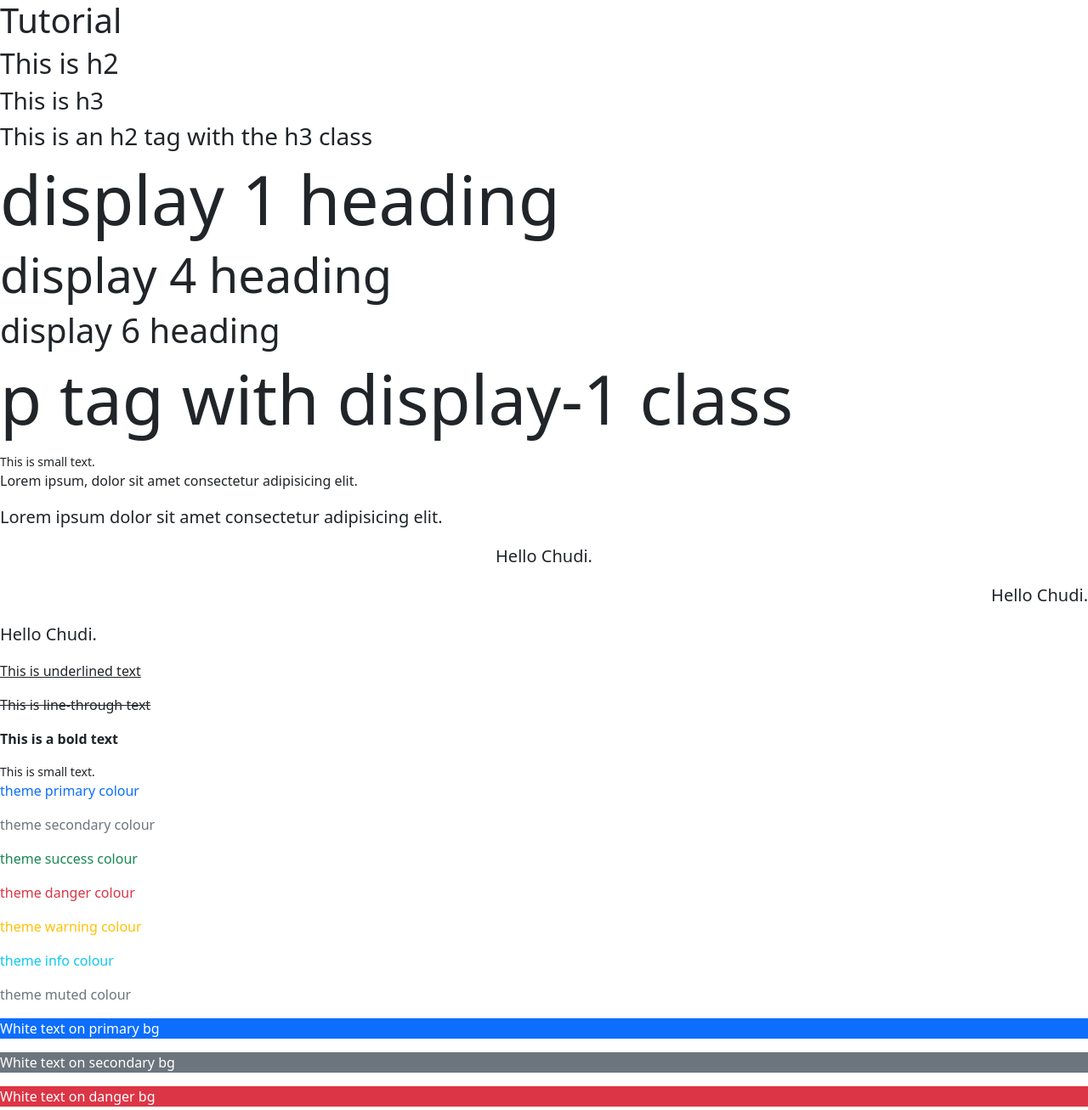
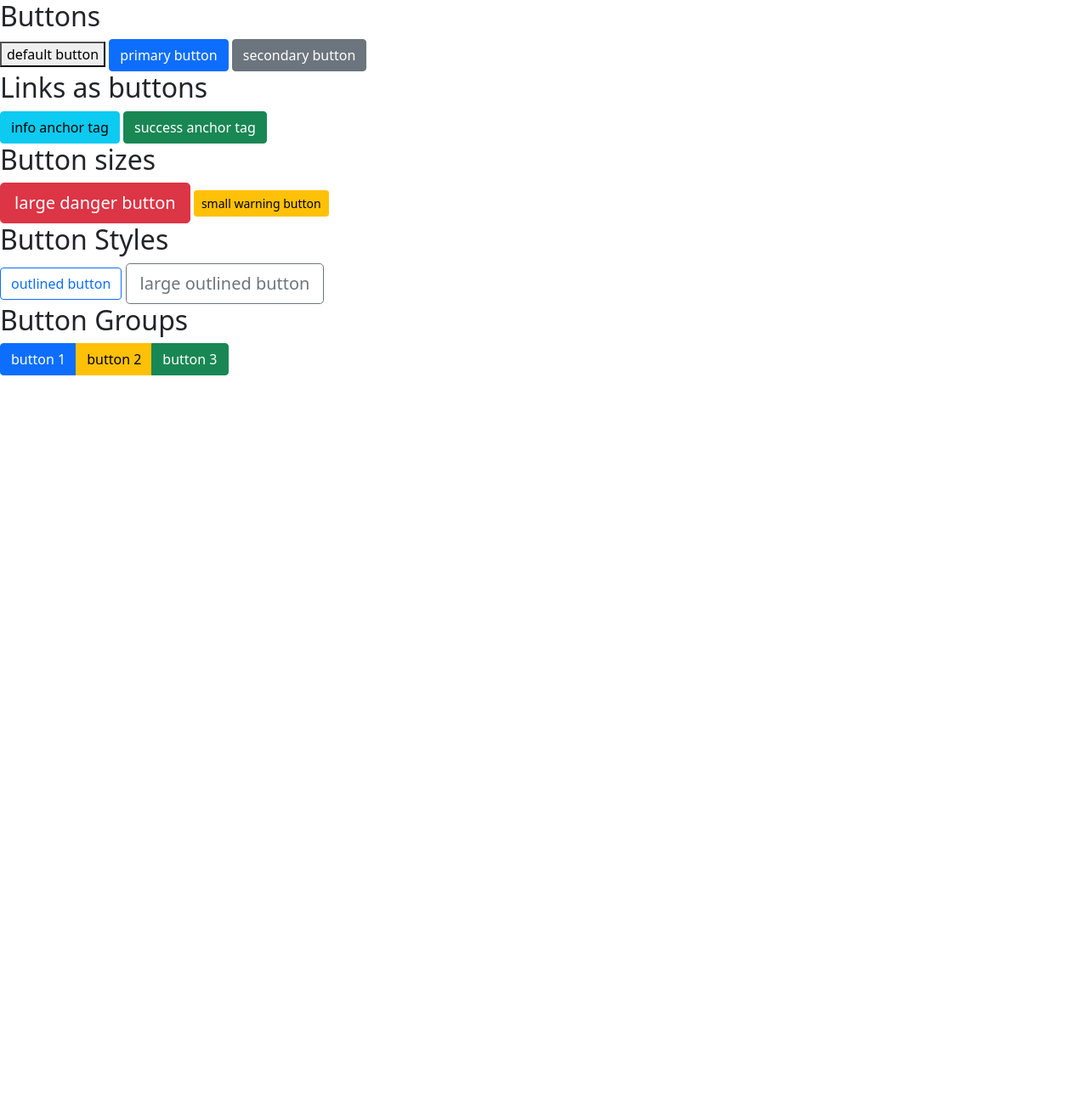
Before and after one commit to ochudi/bootstrap, a plain HTML site: page index.html in a window 1280 px wide. Shown: the whole page at 85% size. After the commit the page ends 800 px from the top, so only its background shows below. Drawn offline with nearby package versions, Linux system fonts and the light colour scheme.

Commit message:
Add buttons

```diff
--- a/index.html
+++ b/index.html
@@ -1,61 +1,46 @@
 <html lang="en">
-  <head>
-    <meta charset="UTF-8" />
-    <meta http-equiv="X-UA-Compatible" content="IE=edge" />
-    <meta name="viewport" content="width=device-width, initial-scale=1.0" />
-    <title>The Book</title>
-    <link
-      href="https://cdn.jsdelivr.net/npm/bootstrap@5.0.1/dist/css/bootstrap.min.css"
-      rel="stylesheet"
-      integrity="sha384-+0n0xVW2eSR5OomGNYDnhzAbDsOXxcvSN1TPprVMTNDbiYZCxYbOOl7+AMvyTG2x"
-      crossorigin="anonymous"
-    />
-  </head>
-  <body>
-    <!-- headings tags -->
-    <h1>Tutorial</h1>
-    <h2>This is h2</h2>
-    <h3>This is h3</h3>
-    <h2 class="h3">This is an h2 tag with the h3 class</h2>
+<head>
+  <meta charset="UTF-8">
+  <meta http-equiv="X-UA-Compatible" content="IE=edge">
+  <meta name="viewport" content="width=device-width, initial-scale=1.0">
+  <title>Net Ninja Pro - the Book</title>
+  <link href="https://cdn.jsdelivr.net/npm/bootstrap@5.0.1/dist/css/bootstrap.min.css" rel="stylesheet" integrity="sha384-+0n0xVW2eSR5OomGNYDnhzAbDsOXxcvSN1TPprVMTNDbiYZCxYbOOl7+AMvyTG2x" crossorigin="anonymous">
+</head>
+<body>
+  <!-- basic buttons -->
+  <h2>Buttons</h2>
 
-    <!-- display headings -->
-    <h1 class="display-1">display 1 heading</h1>
-    <h1 class="display-4">display 4 heading</h1>
-    <h1 class="display-6">display 6 heading</h1>
-    <p class="display-1">p tag with display-1 class</p>
+  <button>default button</button>
+  <button class="btn btn-primary">primary button</button> <!-- auto lightens text -->
+  <button class="btn btn-secondary">secondary button</button>
 
-    <!-- lead text & alignments -->
-    <small>This is small text.</small>
-    <p>Lorem ipsum, dolor sit amet consectetur adipisicing elit.</p>
-    <p class="lead">Lorem ipsum dolor sit amet consectetur adipisicing elit.</p>
-    <p class="lead text-center">Hello Chudi.</p>
-    <p class="lead text-end">Hello Chudi.</p>
-    <p class="lead">Hello Chudi.</p>
+  <!-- anchor tags as buttons -->
+  <h2>Links as buttons</h2>
 
-    <!-- text decoration & font weight -->
-    <p class="text-decoration-underline">This is underlined text</p>
-    <p class="text-decoration-line-through">This is line-through text</p>
-    <p class="fw-bold">This is a bold text</p>
-    <small>This is small text.</small>
+  <a href="#" class="btn btn-info">info anchor tag</a>
+  <a href="#" class="btn btn-success">success anchor tag</a>
 
-    <!-- text colours -->
-    <p class="text-primary">theme primary colour</p>
-    <p class="text-secondary">theme secondary colour</p>
-    <p class="text-success">theme success colour</p>
-    <p class="text-danger">theme danger colour</p>
-    <p class="text-warning">theme warning colour</p>
-    <p class="text-info">theme info colour</p>
-    <p class="text-muted">theme muted colour</p>
+  <!-- button sizes -->
+  <h2>Button sizes</h2>
 
-    <!-- bg colours -->
-    <p class="text-white bg-primary">White text on primary bg</p>
-    <p class="text-white bg-secondary">White text on secondary bg</p>
-    <p class="text-white bg-danger">White text on danger bg</p>
+  <button class="btn btn-lg btn-danger">large danger button</button>
+  <button class="btn btn-sm btn-warning">small warning button</button>
 
-    <script
-      src="https://cdn.jsdelivr.net/npm/bootstrap@4.0.0/dist/js/bootstrap.min.js"
-      integrity="sha384-JZR6Spejh4U02d8jOt6vLEHfe/JQGiRRSQQxSfFWpi1MquVdAyjUar5+76PVCmYl"
-      crossorigin="anonymous"
-    ></script>
-  </body>
+  <!-- outlined styles -->
+  <h2>Button Styles</h2>
+
+  <button class="btn btn-outline-primary">outlined button</button>
+  <button class="btn btn-outline-secondary btn-lg">large outlined button</button>
+
+  <!-- button groups -->
+  <h2>Button Groups</h2>
+
+  <div class="btn-group">
+    <a href="#" class="btn btn-primary">button 1</a>
+    <a href="#" class="btn btn-warning">button 2</a>
+    <a href="#" class="btn btn-success">button 3</a>
+  </div>
+
+  <script src="https://cdn.jsdelivr.net/npm/bootstrap@5.0.1/dist/js/bootstrap.bundle.min.js" integrity="sha384-gtEjrD/SeCtmISkJkNUaaKMoLD0//ElJ19smozuHV6z3Iehds+3Ulb9Bn9Plx0x4" crossorigin="anonymous"></script>
+</body>
 </html>
```
